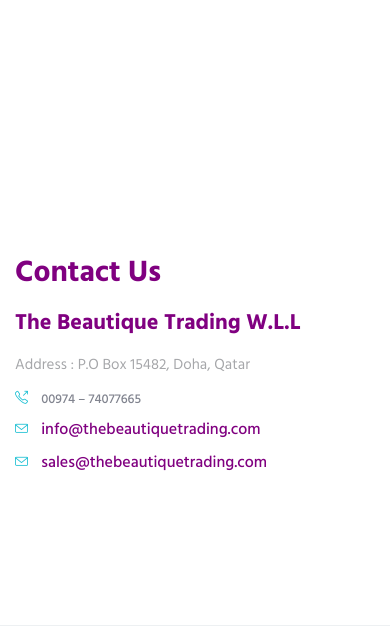
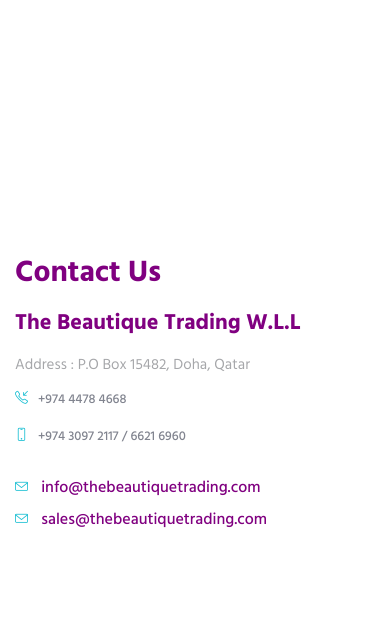
Before and after one commit to thebeautiquetrading/thebeautiquetrading.github.io, a plain HTML site: page index.html in a window 390 px wide. Shown: the part 4414-5058 px from the top of the page. Drawn offline with Linux system fonts and the light colour scheme.

Commit message:
phone number changed

```diff
--- a/index.html
+++ b/index.html
@@ -750,7 +750,9 @@
                             <p>Address : P.O Box 15482, Doha, Qatar
                                 <ul class="list-unstyled contact-list">
                                     <li>
-                                        <i class="margin-r-10 color-base icon-call-out"></i> 00974 – 74077665</li>
+                                        <i class="margin-r-10 color-base icon-call-in"></i>+974 4478 4668<br><br>
+                                        <i class="margin-r-10 color-base icon-screen-smartphone"></i>+974 3097 2117 / 6621 6960</li>
+                                        <br>
                                     <li>
                                         <i class="margin-r-10 color-base icon-envelope"></i>
                                         <a href="mailto:info@thebeautiquetrading.com">info@thebeautiquetrading.com</a>
```
